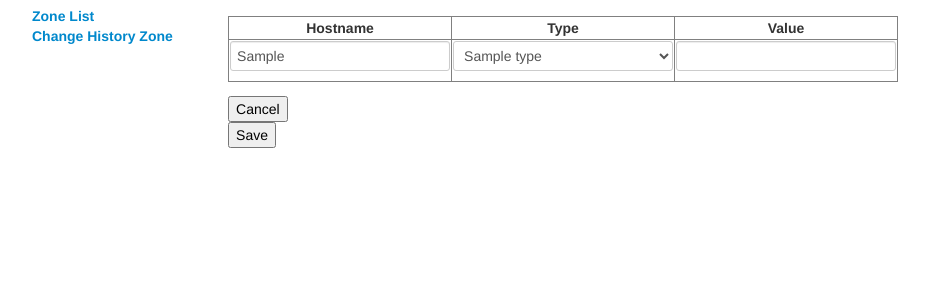
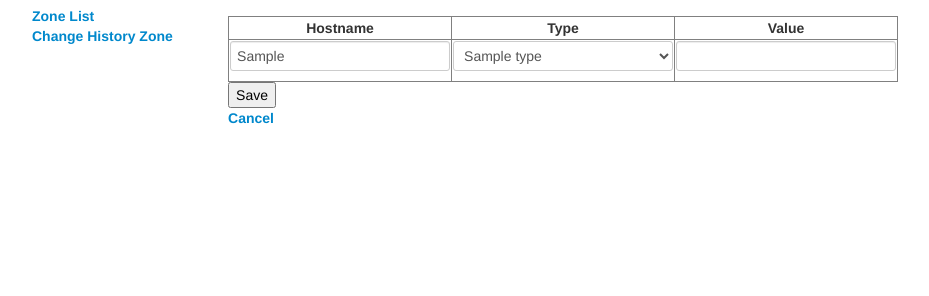
Before and after one commit to junaid18183/zonemanage, a Django app: template zonemanage/templates/edit_zone.htm in a window 1280 px wide. Shown: the part 46-342 px from the top of the page, without its empty margins (3-932 px from the left). Run offline with Django 3.2, Linux system fonts and the light colour scheme; the template is opened without the code that fills it: most values are stand-ins (such as "Sample title", 1, 10 or a date in 2020); some libraries are stand-ins or nearby versions.

Commit message:
Fixed templates

```diff
--- a/zonemanage/templates/edit_soa.htm
+++ b/zonemanage/templates/edit_soa.htm
@@ -11,5 +11,6 @@ Editing SOA Details for {{ zone_name }}
 {% endcomment %}
 {{ form.as_table }}
 <input type="submit" value="Submit" />
+<a href="/"> Cancel </a>
 </form>
 {% endblock body %}
--- a/zonemanage/templates/edit_zone.htm
+++ b/zonemanage/templates/edit_zone.htm
@@ -36,8 +36,8 @@ Editing Zone Details for {{ zone_name }}
 	</td> </tr>
 	{% endfor %}
       </table>
-            <input style="margin-top:1em;" name="cancel" type="submit" class="submitbutton" value="Cancel" id="zoneform_cancel">
         <div><input type="submit" class="submitbutton" value="Save"></div>
+	<a href="/"> Cancel </a>
 </form></p>
   </div>
 {% endblock body %}
--- a/zonemanage/zonemanage.py
+++ b/zonemanage/zonemanage.py
@@ -237,7 +237,7 @@ def savesoa(zone,soa_fields):
 	    if soa.serial == soa_fields['serial']:
 	        auto_inc_serial = True
 	    else:
-	        auto_inc_serial = False
+	        auto_inc_serial = True ##Changed 29042014
 	        soa.serial = soa_fields['serial']
 
 	    archive_file = archive_zone(z)
```
